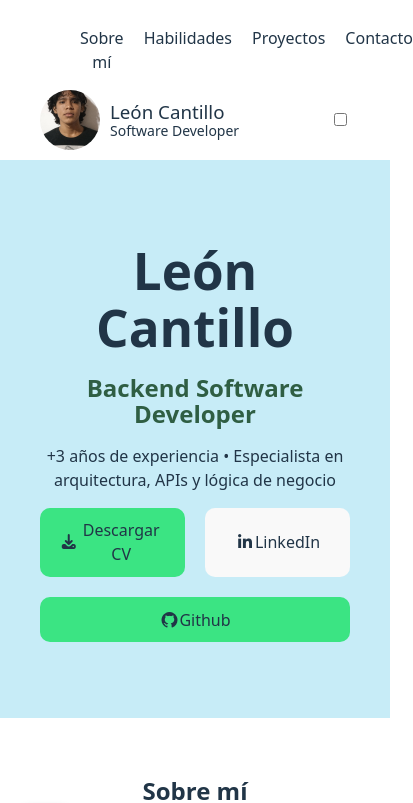
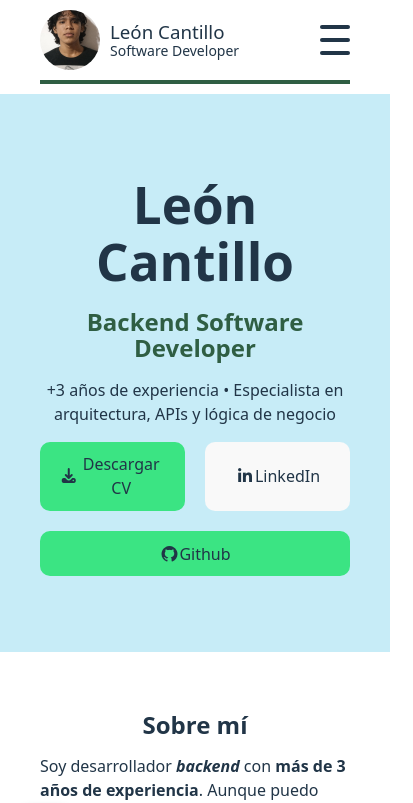
Before and after one commit to leoncantillo/portfolio, a React (Vite) app: page / in a window 390 px wide. Shown: the top 803 px of the page, 413 px wide, since content can reach past the window. Built offline with nearby package versions, Linux system fonts and the light colour scheme.

Commit message:
[UPDATE] Burguer menu styles.

```diff
--- a/src/styles/Header.scss
+++ b/src/styles/Header.scss
@@ -4,11 +4,11 @@ header {
     backdrop-filter: blur(40px);
 
     z-index: 1000;
-}
 
 .header {
     display: flex;
         align-items: center;
+        flex-wrap: wrap-reverse;
         justify-content: space-between;
     padding: 10px 0;
 
@@ -66,12 +66,104 @@ header {
         }
     }
 
+    // MOBILE
+    .burger {
+        display: none;
+        position: relative;
+        width: 30px;
+        height: 30px;
+        background: transparent;
+        cursor: pointer;
+
+        input {
+            display: none;
         }
 
-@media (max-width: 768px) {
-
-.header {
-    flex-wrap: wrap-reverse;
+        span {
+            display: block;
+            position: absolute;
+            height: 4px;
+            width: 100%;
+            background: currentColor;
+            border-radius: 9px;
+            opacity: 1;
+            left: 0;
+            transform: rotate(0deg);
+            transition: .25s ease-in-out;
         }
 
+        span:nth-of-type(1) {
+            top: 0px;
+            transform-origin: left center;
         }
+
+        span:nth-of-type(2) {
+            top: 50%;
+            transform: translateY(-50%);
+            transform-origin: left center;
+        }
+
+        span:nth-of-type(3) {
+            top: 100%;
+            transform-origin: left center;
+            transform: translateY(-100%);
+        }
+
+        input:checked ~ span:nth-of-type(1) {
+            transform: rotate(45deg);
+            top: 0px;
+            left: 5px;
+        }
+
+        input:checked ~ span:nth-of-type(2) {
+            width: 0%;
+            opacity: 0;
+        }
+
+        input:checked ~ span:nth-of-type(3) {
+            transform: rotate(-45deg);
+            top: 28px;
+            left: 5px;
+        }
+    }
+}
+}
+
+.underlay {
+    background-color: transparent;
+    height: 100vh;
+    position: fixed;
+        left: 0;
+        top: 0;
+    width: 100vw;
+    z-index: 50;
+}
+
+@media (max-width: 500px) {
+    header .header {
+        gap: 10px;
+        flex-wrap: wrap;
+
+        .burger {
+            display: block;
+        }
+
+        .navbar {
+            background-color: var(--color-bg);
+            border-top: 4px var(--palet-color-1) solid;
+            max-height: 4px;
+            overflow: hidden;
+            text-align: left;
+            transition: max-height .8s ease;
+            width: 100%;
+
+            .navbar__list {
+                flex-direction: column;
+            }
+
+            &.navbar--menu-opened {
+                max-height: 200px;
+            }
+        }
+    }
+}
```
Lines whose indentation alone changed are shown as unchanged.
